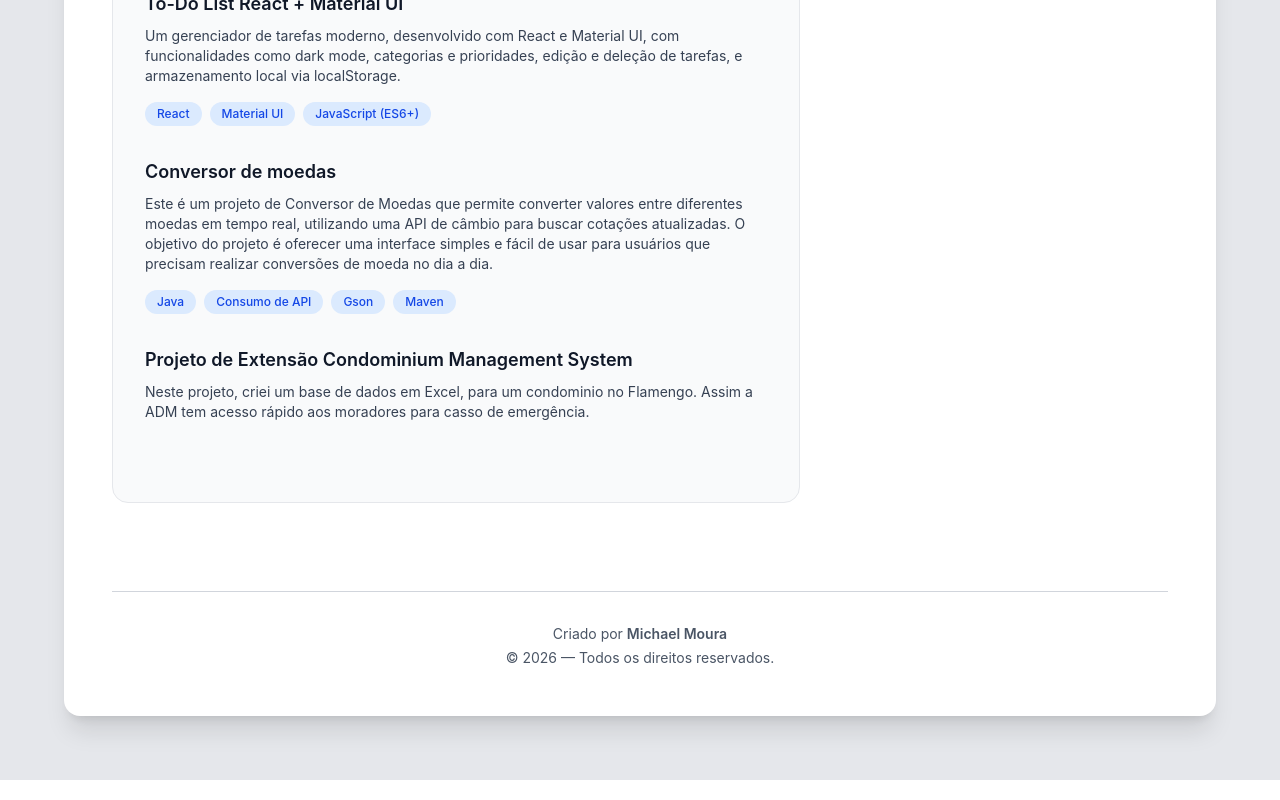
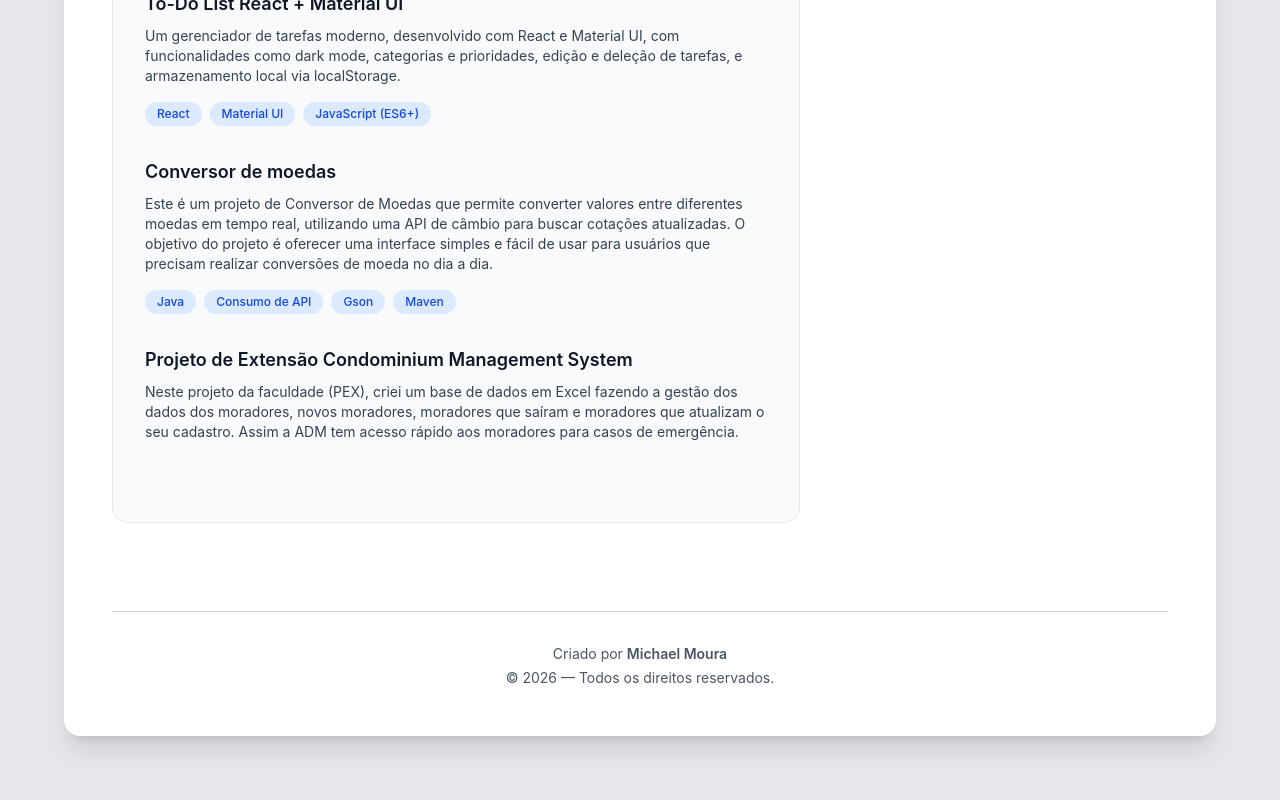
Before and after one commit to Dev-Moura/resume, a React (Vite) app: page / in a window 1280 px wide. Shown: the part 1768-2568 px from the top of the page. Built offline with nearby package versions, Linux system fonts and the light colour scheme.

Commit message:
update :recycle:

```diff
--- a/src/App.tsx
+++ b/src/App.tsx
@@ -328,7 +328,7 @@ export default function App() {
                 </a>
                  <ProjectCard
                   title="Projeto de Extensão Condominium Management System"
-                  description="Neste projeto, criei um base de dados em Excel, para um condominio no Flamengo. Assim a ADM tem acesso rápido aos moradores para casso de emergência."
+                  description="Neste projeto da faculdade (PEX), criei um base de dados em Excel fazendo a gestão dos dados dos moradores, novos moradores, moradores que saíram e moradores que atualizam o seu cadastro. Assim a ADM tem acesso rápido aos moradores para casos de emergência."
                   techs={[]}
                   badgeColor={colors.badge}
                 />
```
